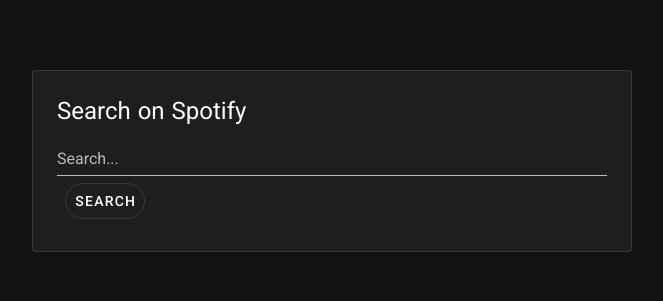
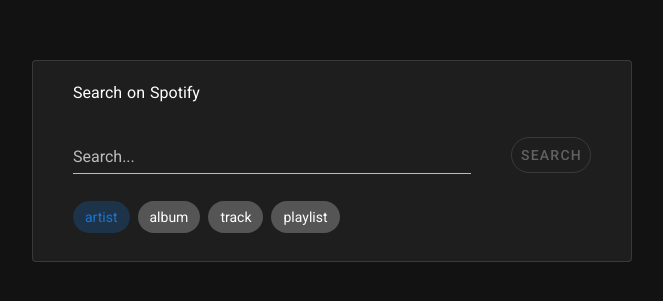
Before and after one commit to evgenii-code/spotify-search, a Nuxt app: page / in a window 1280 px wide. Shown: the part 239-540 px from the top of the page, without its empty margins (308-971 px from the left). Built offline with nearby package versions, Linux system fonts and the light colour scheme.

Commit message:
Search component

```diff
--- a/components/Search.vue
+++ b/components/Search.vue
@@ -1,19 +1,57 @@
 <template>
-    <v-card class="pa-6" max-width="600" width="100%" outlined>
-        <v-list-item-title class="headline mb-1">
-            Search on Spotify
-        </v-list-item-title>
+    <v-card max-width="600" width="100%" outlined>
+        <v-container class="px-10 py-5">
+            <validation-observer ref="observer" v-slot="{ invalid }" slim>
+                <form headline @submit.prevent="search">
+                    <v-list-item-title> Search on Spotify </v-list-item-title>
 
+                    <div class="mt-5 d-flex justify-space-between align-end">
+                        <validation-provider
+                            name="Search"
+                            rules="required"
+                            slim
+                        >
                             <v-text-field
                                 v-model="searchQuery"
                                 label="Search..."
-            :rules="rules"
                                 hide-details="auto"
+                                class="mr-10"
                             />
+                        </validation-provider>
 
-        <v-card-actions>
-            <v-btn outlined rounded text @click="search"> Search </v-btn>
+                        <v-card-actions class="pa-0">
+                            <v-btn
+                                outlined
+                                rounded
+                                text
+                                type="submit"
+                                :disabled="invalid"
+                            >
+                                Search
+                            </v-btn>
                         </v-card-actions>
+                    </div>
+
+                    <validation-provider name="Types" rules="required" slim>
+                        <v-chip-group
+                            v-model="selectedTypesIds"
+                            class="mt-5"
+                            active-class="primary--text"
+                            column
+                            mandatory
+                            multiple
+                        >
+                            <v-chip
+                                v-for="availableType in availableTypes"
+                                :key="availableType"
+                            >
+                                {{ availableType }}
+                            </v-chip>
+                        </v-chip-group>
+                    </validation-provider>
+                </form>
+            </validation-observer>
+        </v-container>
     </v-card>
 </template>
 
@@ -21,22 +59,20 @@
 export default {
     data() {
         return {
+            selectedTypesIds: [],
+            availableTypes: ['artist', 'album', 'track', 'playlist'],
             searchQuery: '',
-            rules: [
-                (value) => !!value || 'Required.',
-                (value) => (value && value.length >= 3) || 'Min 3 characters',
-            ],
         };
     },
 
     methods: {
         search() {
-            console.log('axios', this.$axios.defaults.headers);
+            const type = this.selectedTypesIds.map(
+                (selectedTypeId) => this.availableTypes[selectedTypeId]
+            );
 
             this.$axios
-                .get(
-                    `/search?query=${this.searchQuery}&type=album,artist,playlist,track`
-                )
+                .get(`/search?query=${this.searchQuery}&type=${type}`)
                 .then(({ data }) => console.log('data', data));
         },
     },
```
Lines whose indentation alone changed are shown as unchanged.
